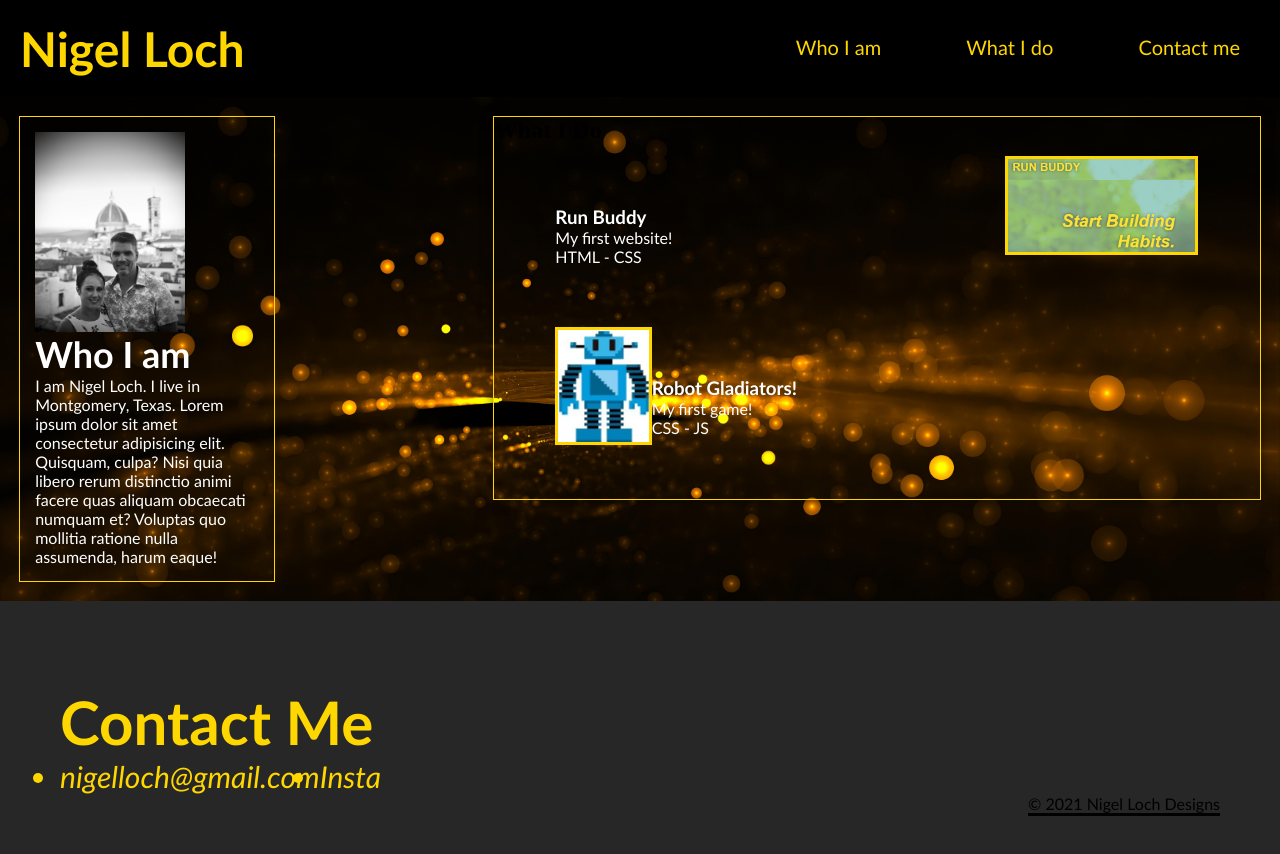
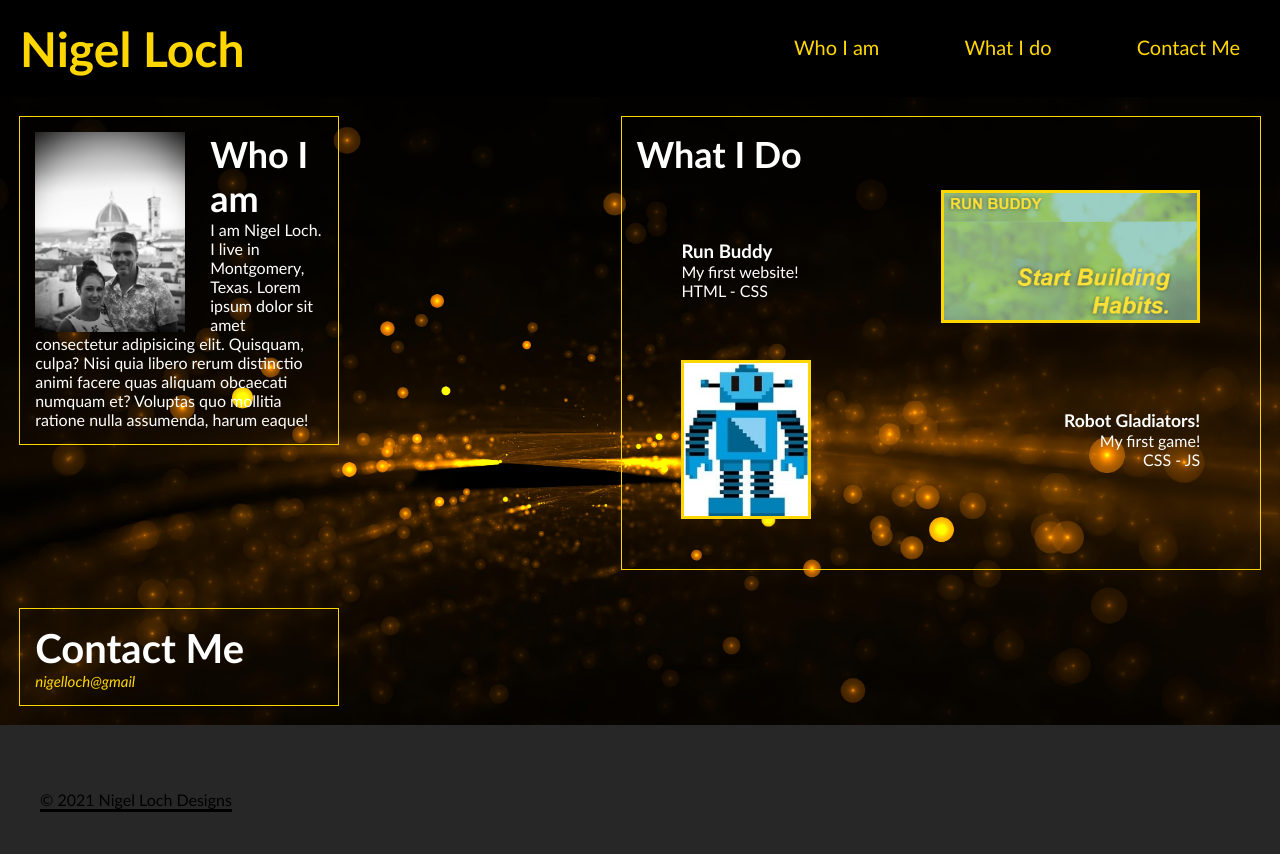
Before and after one commit to nigelloch/old-portfolio, a plain HTML site: page index.html in a window 1280 px wide. After the commit the page ends 830 px from the top, so only its background shows below. Drawn offline with Linux system fonts and the light colour scheme.

Commit message:
updated footer/contact

```diff
--- a/assets/css/style.css
+++ b/assets/css/style.css
@@ -61,6 +61,7 @@ p {
     justify-content: space-between;
     flex-wrap: wrap;
     align-items: flex-start;
+
 }
 
 .Mefloatleft {
@@ -81,17 +82,19 @@ p {
 }
 
 .whatido {
-    flex: 0 0 60%;
+    flex: 0 0 50%;
     border: 1px solid gold;
     margin: 1.5%;
-    box-shadow: 0 0 10px rgba(0, 0, 0, 0.5);
 }
 
-/* .whatido img {
-    max-width: 50%;
-    max-height: 30%;
-    border: gold solid;
-} */
+.whatido h2 {
+    margin: 1.5%;
+    padding: 5px;
+    color: white;
+    font-family: 'Gill Sans', 'Gill Sans MT', Calibri, 'Trebuchet MS', sans-serif;
+    font-size: 36px;
+    text-align: left;
+}
 
 .runbuddy {
     margin: 1.5%;
@@ -100,16 +103,17 @@ p {
     font-family: 'Gill Sans', 'Gill Sans MT', Calibri, 'Trebuchet MS', sans-serif;
     background-color: none;
     color: #ffffff;
+    text-align: left;
 }
 
 .runbuddy img {
-    max-width: 30%;
+    max-width: 50%;
     max-height: 20%;
     border: gold solid;
 }
 .runbuddy h2 {
     margin-bottom: 20px;
-    font-size: 36px;
+    font-size: 40px;
 
 }
 .robot {
@@ -119,19 +123,22 @@ p {
     font-family: 'Gill Sans', 'Gill Sans MT', Calibri, 'Trebuchet MS', sans-serif;
     background-color: none;
     color: #ffffff;
+    text-align: right;
+    font-size: 15px;
 }
 
 .robot img {
-    max-width: 15%;
-    max-height: 15%;
+    max-width: 25%;
+    max-height: 25%;
     border: gold solid;
 }
 .robot h2 {
     margin-bottom: 20px;
-    font-size: 36px;
+    font-size: 40px;
 }
+
 .me {
-    flex: 0 0 20%;
+    flex: 0 0 25%;
     margin: 1.5%;
     /* height: 50vh; */
     padding-top: 15px;
@@ -161,8 +168,33 @@ p {
     opacity: .5;
 }
 
+.contact {
+    flex: 0 0 25%;
+    margin: 1.5%;
+    /* height: 50vh; */
+    padding-top: 15px;
+    padding-left: 15px;
+    padding-right: 15px;
+    padding-bottom: 15px;
+    font-size: 15px;
+    font-family: 'Gill Sans', 'Gill Sans MT', Calibri, 'Trebuchet MS', sans-serif;
+    background-color: none;
+    color: #ffffff;
+    border: 1px solid gold;
+    align-items: flex-start;
+
+}
+.contact h2 {
+    font-size: 40px;
+}
+.contact ul {
+    display: inline-flex;
+    justify-content: space-between;
+    list-style-type: none;
+}
+
 .footer {
-    padding: 60px;
+    padding: 40px;
     clear: both;
     font-family: 'Trebuchet MS', 'Lucida Sans Unicode', 'Lucida Grande', 'Lucida Sans', Arial, sans-serif;
     text-align: left;
@@ -174,13 +206,11 @@ p {
     font-size: 30px;
 }
 
-.footer ul {
-    display: inline-flex;
-    justify-content: space-between;
-}
+
 
 .footer p {
-    float: right;
+    float: left;
     color: black;
     border-bottom: solid black;
+
 }
--- a/index.html
+++ b/index.html
@@ -19,7 +19,7 @@
                     <a href="#what-i-do">What I do</a>
                 </li>
                 <li>
-                    <a href="#contact-me">Contact me</a>
+                    <a href="#contact-me">Contact Me</a>
                 </li>
             </ul>
         </div>
@@ -63,25 +63,28 @@
                 </div>
         </article>
 
-    </div>
 
-    <footer id="contact-me" class="footer">
+
+        <div id="contact-me" class="contact">
             <h2>Contact Me</h2>
             <address>
                 <ul>
                     <li>
-                    <a href="mailto://nigelloch@gmail.com">nigelloch@gmail.com</a>
-                </li>
-                <li>
-                    <a href="https://www.instagram.com/instalocho/?hl=en">Insta</a>
+                        <a href="mailto://nigelloch@gmail.com">nigelloch@gmail</a>
                     </li>
                 </ul>
 
             </address>
+
+        </div>
+
+    </div>
+
+</body>
+<footer class="footer">
     <p>
         &copy; 2021 Nigel Loch Designs
     </p>
 </footer>
-</body>
 
 </html>
```
Lines whose indentation alone changed are shown as unchanged.
